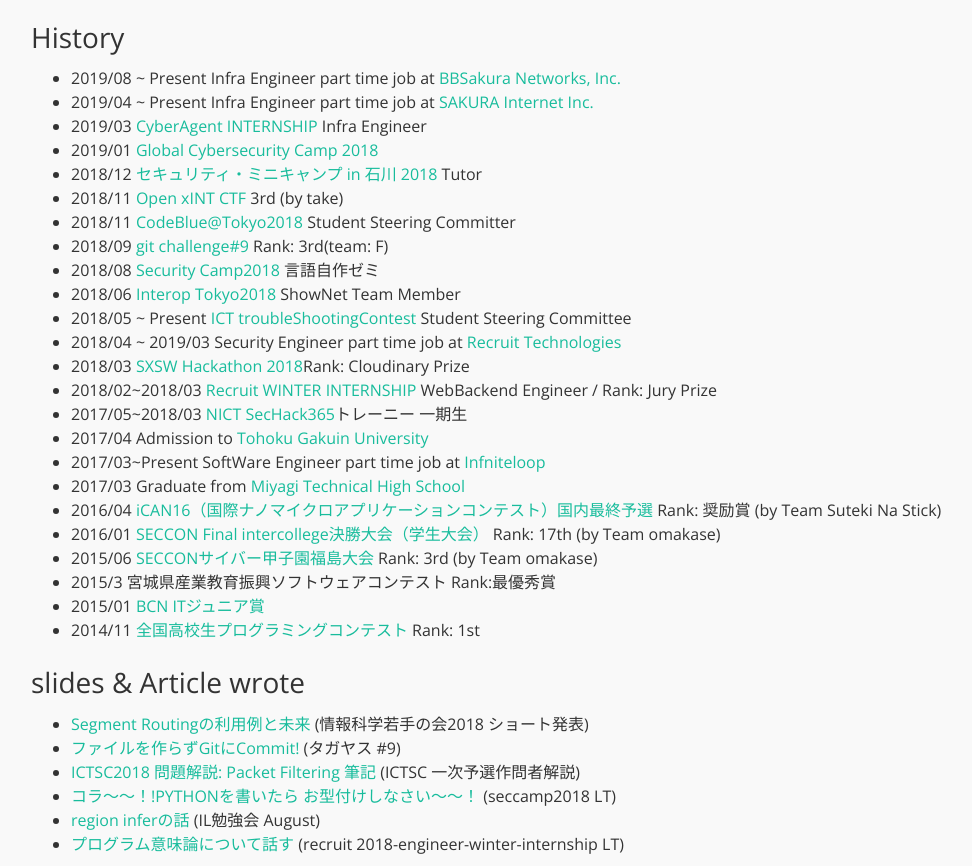
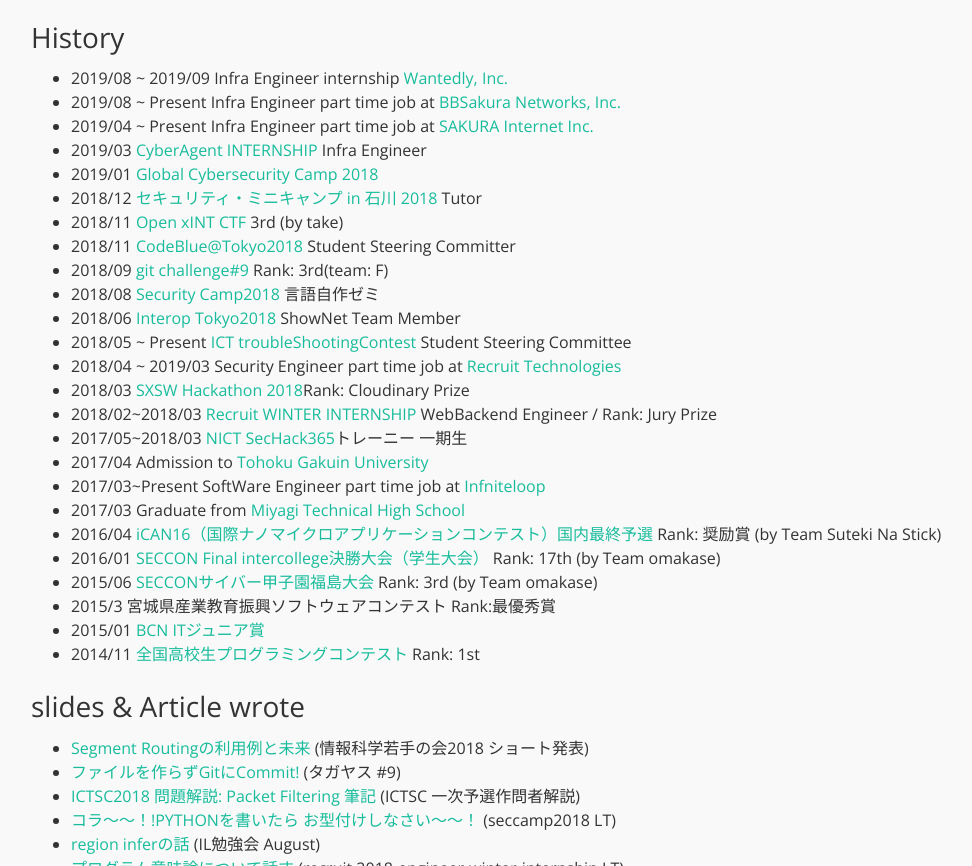
Before and after one commit to takehaya/takehaya.github.io, a plain HTML site: page index.html in a window 1280 px wide. Shown: the part 1100-1966 px from the top of the page, without its empty margins (49-1021 px from the left). Drawn offline with nearby package versions, Linux system fonts and the light colour scheme.

Commit message:
update wantedly

```diff
--- a/index.html
+++ b/index.html
@@ -94,7 +94,10 @@
 
             <h2>History</h2>
             <ul>
-              <li>2019/08 ~ Present
+              <li>2019/08 ~ 2019/09
+                    Infra Engineer internship <a href="https://www.wantedly.com">Wantedly, Inc.</a>
+              </li>
+	      <li>2019/08 ~ Present
                     Infra Engineer part time job at <a href="https://www.bbsakura.net/">BBSakura Networks, Inc.</a>
               </li>
               <li>2019/04 ~ Present
```
